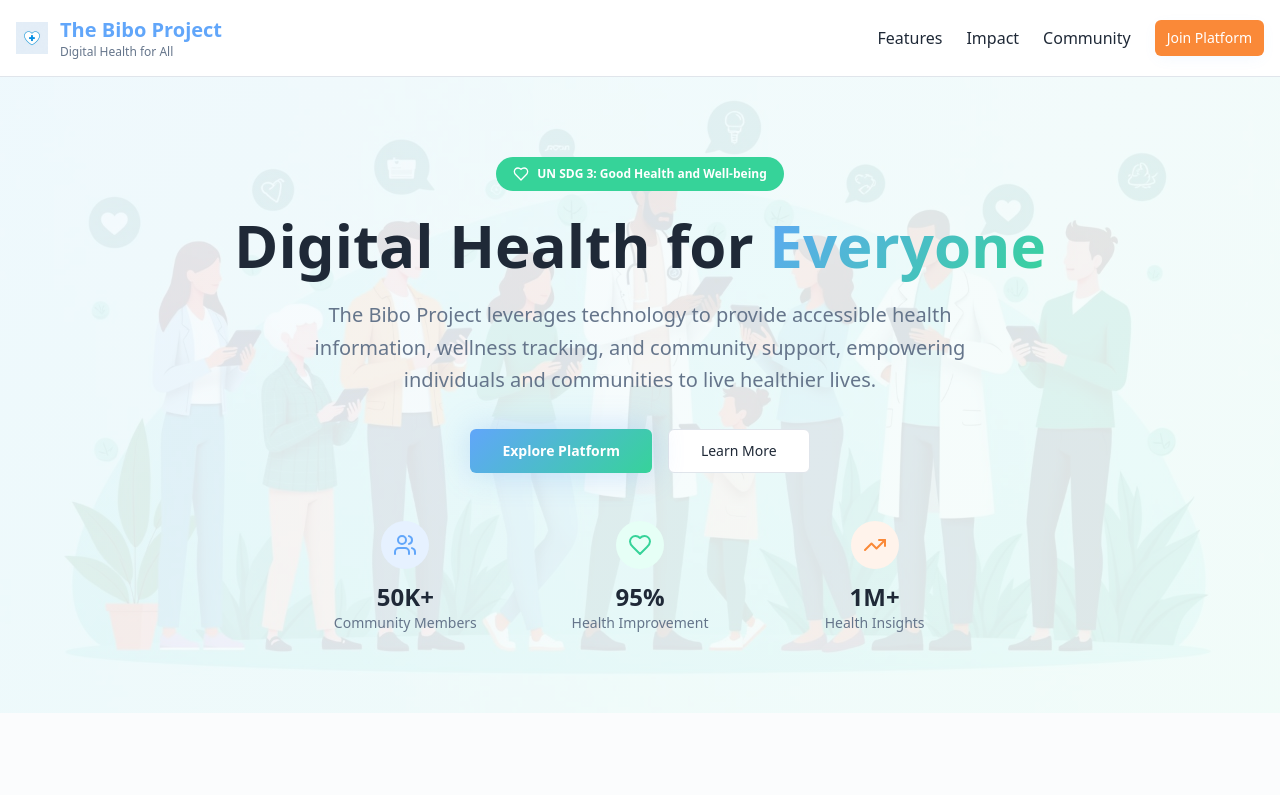
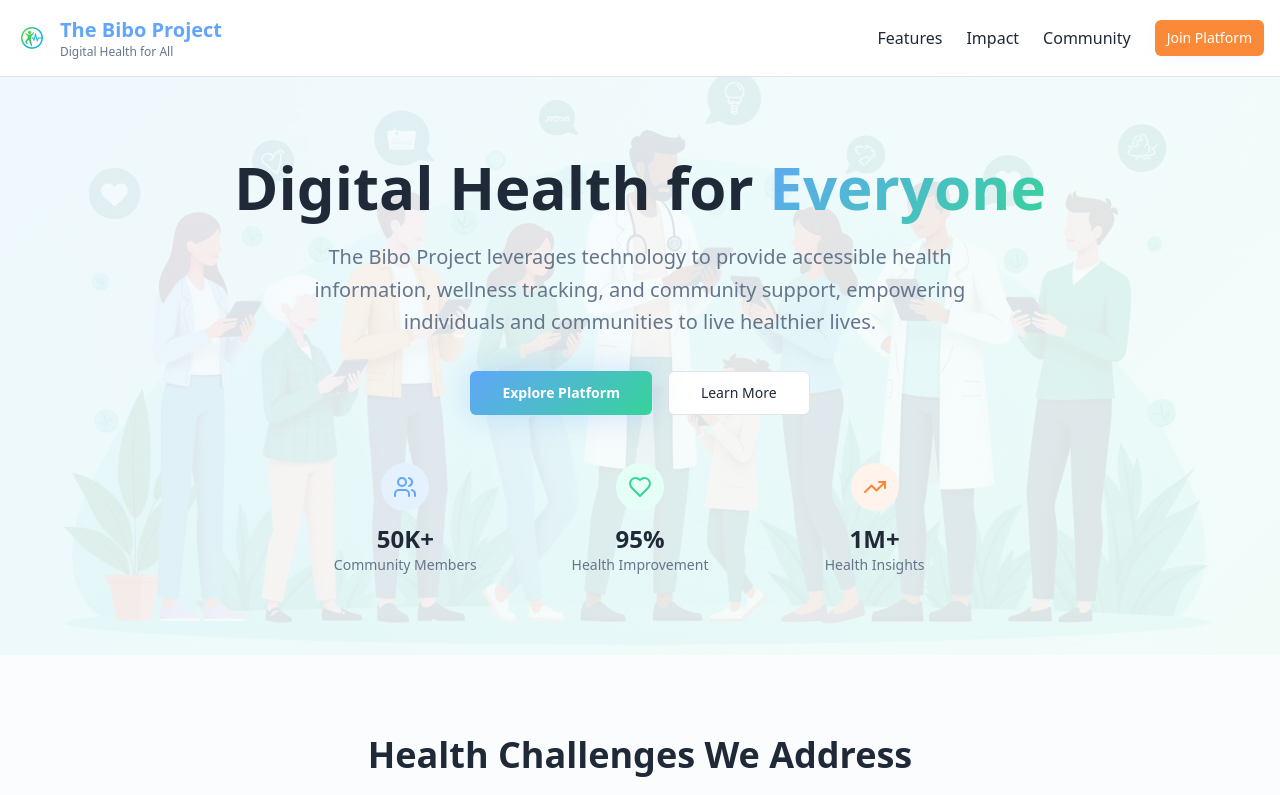
Before and after one commit to Brayern/bibo-health-hub, a React (Vite) app: page / in a window 1280 px wide. Shown: the top 795 px of the page. Built offline with nearby package versions, Linux system fonts and the light colour scheme.

Commit message:
Update logo and remove text
Use the provided image as the logo and remove the "UN SDG 3" text from the hero section.

```diff
--- a/src/components/Footer.tsx
+++ b/src/components/Footer.tsx
@@ -1,5 +1,4 @@
 import { Button } from "@/components/ui/button";
-import biboIcon from "@/assets/bibo-icon.png";
 import { Heart, Mail, Github, Twitter, Linkedin } from "lucide-react";
 
 const Footer = () => {
@@ -10,7 +9,7 @@ const Footer = () => {
           {/* Brand Section */}
           <div className="col-span-1 md:col-span-2">
             <div className="flex items-center space-x-3 mb-4">
-              <img src={biboIcon} alt="Bibo Project" className="w-10 h-10" />
+              <img src="/lovable-uploads/b3b956c9-9be1-495e-9970-ee5068ae0fd1.png" alt="Bibo Project" className="w-10 h-10" />
               <div>
                 <h3 className="text-xl font-bold">The Bibo Project</h3>
                 <p className="text-trust-foreground/70 text-sm">Digital Health for All</p>
--- a/src/components/Header.tsx
+++ b/src/components/Header.tsx
@@ -1,12 +1,11 @@
 import { Button } from "@/components/ui/button";
-import biboIcon from "@/assets/bibo-icon.png";
 
 const Header = () => {
   return (
     <header className="bg-background/95 backdrop-blur-md border-b border-border sticky top-0 z-50">
       <div className="container mx-auto px-4 py-4 flex items-center justify-between">
         <div className="flex items-center space-x-3">
-          <img src={biboIcon} alt="Bibo Project" className="w-8 h-8" />
+          <img src="/lovable-uploads/b3b956c9-9be1-495e-9970-ee5068ae0fd1.png" alt="Bibo Project" className="w-8 h-8" />
           <div>
             <h1 className="text-xl font-bold text-primary">The Bibo Project</h1>
             <p className="text-xs text-muted-foreground">Digital Health for All</p>
--- a/src/components/Hero.tsx
+++ b/src/components/Hero.tsx
@@ -1,7 +1,6 @@
 import { Button } from "@/components/ui/button";
-import { Badge } from "@/components/ui/badge";
 import heroImage from "@/assets/hero-health.jpg";
-import { Heart, Users, TrendingUp } from "lucide-react";
+import { Users, Heart, TrendingUp } from "lucide-react";
 
 const Hero = () => {
   return (
@@ -18,11 +17,6 @@ const Hero = () => {
 
       <div className="container mx-auto px-4 relative z-10">
         <div className="max-w-4xl mx-auto text-center">
-          {/* UN SDG Badge */}
-          <Badge variant="secondary" className="mb-6 px-4 py-2">
-            <Heart className="w-4 h-4 mr-2" />
-            UN SDG 3: Good Health and Well-being
-          </Badge>
 
           {/* Main Headline */}
           <h1 className="text-5xl md:text-6xl font-bold text-foreground mb-6 leading-tight">
```
Also changed, not shown: public/lovable-uploads/b3b956c9-9be1-495e-9970-ee5068ae0fd1.png (added).
